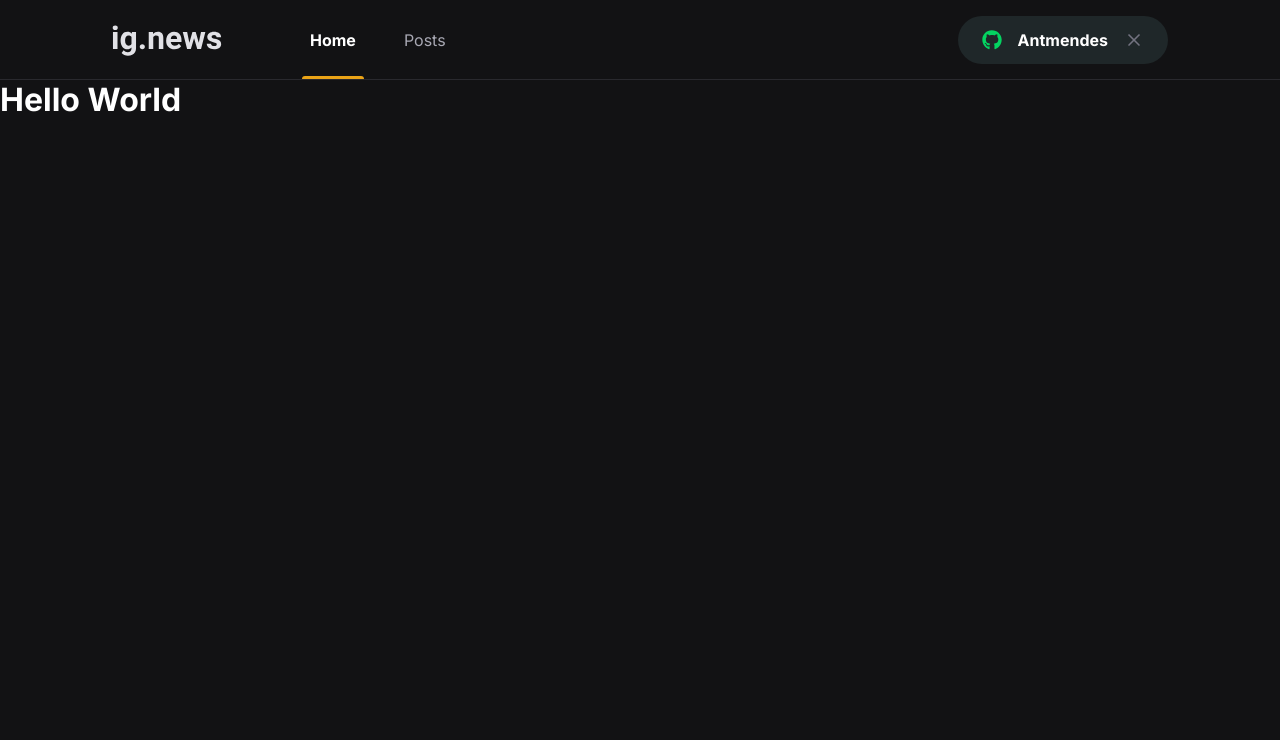
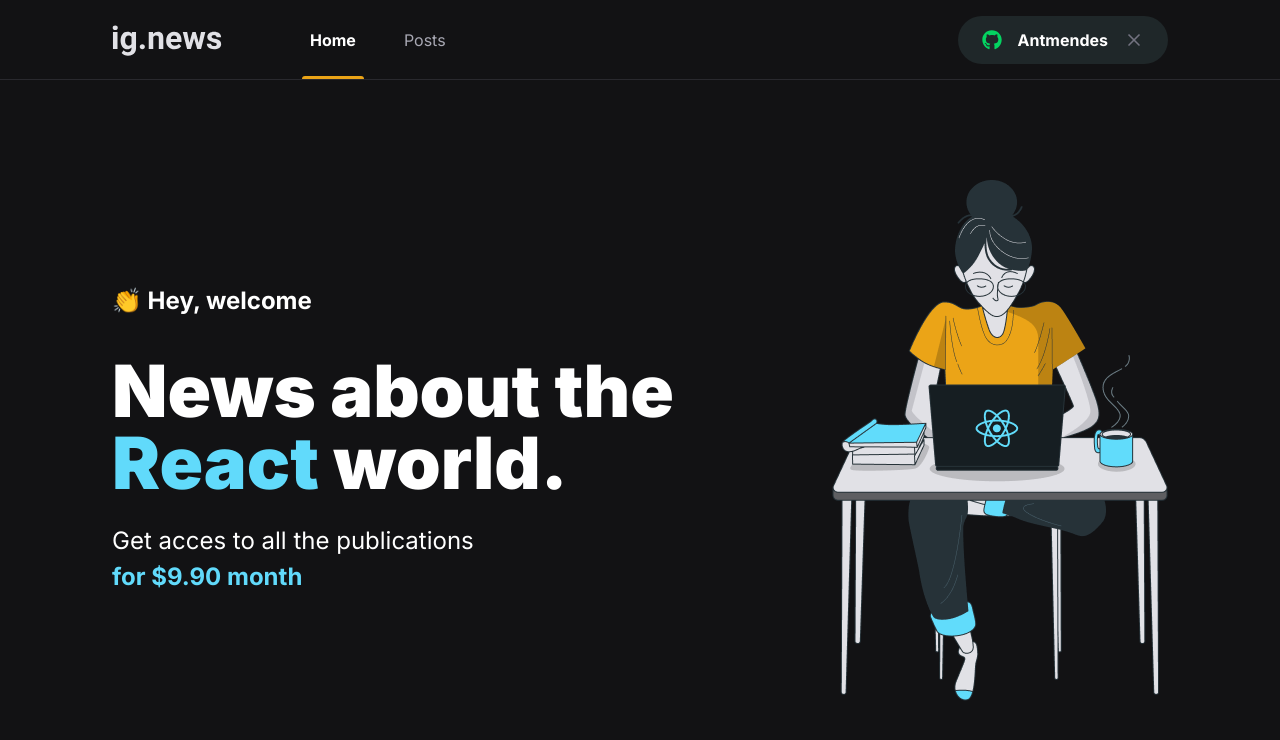
Before and after one commit to Antmendes/ignews, a Next.js app: page / in a window 1280 px wide. Shown: the top 740 px of the page. Built offline with nearby package versions, Linux system fonts and the light colour scheme.

Commit message:
estruturando e estilizando a home

```diff
--- /dev/null
+++ b/src/app/home.module.scss
@@ -0,0 +1,42 @@
+.contentContainer {
+    max-width: 1120px;
+    margin: 0 auto;
+    padding: 0 2rem;
+    height: calc(100vh - 5rem);  // centraliza vertialmente na tela descontando o header
+
+    display: flex;
+    align-items: center;
+    justify-content: space-between;
+}
+
+.hero {
+    max-width: 600px;
+
+    > span {                  // > só pega o span no primeiro nivel
+        font-size: 1.5rem;
+        font-weight: bold;
+    }
+
+    h1 {
+        font-size: 4.5rem;
+        line-height: 4.5rem;
+        font-weight: 900;
+        margin-top: 2.5rem;
+
+        span {
+            color: var(--cyan-500);
+        }
+    }
+
+    p {
+        font-size: 1.5rem;
+        line-height: 2.25rem;
+        margin-top: 1.5rem;
+
+        span {
+            color: var(--cyan-500);
+            font-weight: bold;
+        }
+
+    }
+}
--- a/src/app/page.tsx
+++ b/src/app/page.tsx
@@ -1,11 +1,23 @@
 import { Header } from "./components/Header/page";
-
+import styles from './home.module.scss'
 
 export default function Home() {
   return (
     <>
     <Header />
-    <h1>Hello World</h1>
+
+    <main className={styles.contentContainer}>
+      <section className={styles.hero}>
+        <span>👏 Hey, welcome</span>
+        <h1>News about the <span>React</span> world.</h1>
+        <p>
+          Get acces to all the publications <br />
+          <span>for $9.90 month</span>
+        </p>
+      </section>
+
+      <img src="/images/Mulher.png" alt="Girl coding" />
+    </main>
     </>
   )
 }
```
Also changed, not shown: public/images/Mulher.png (added), public/images/Mulher.svg (deleted).
